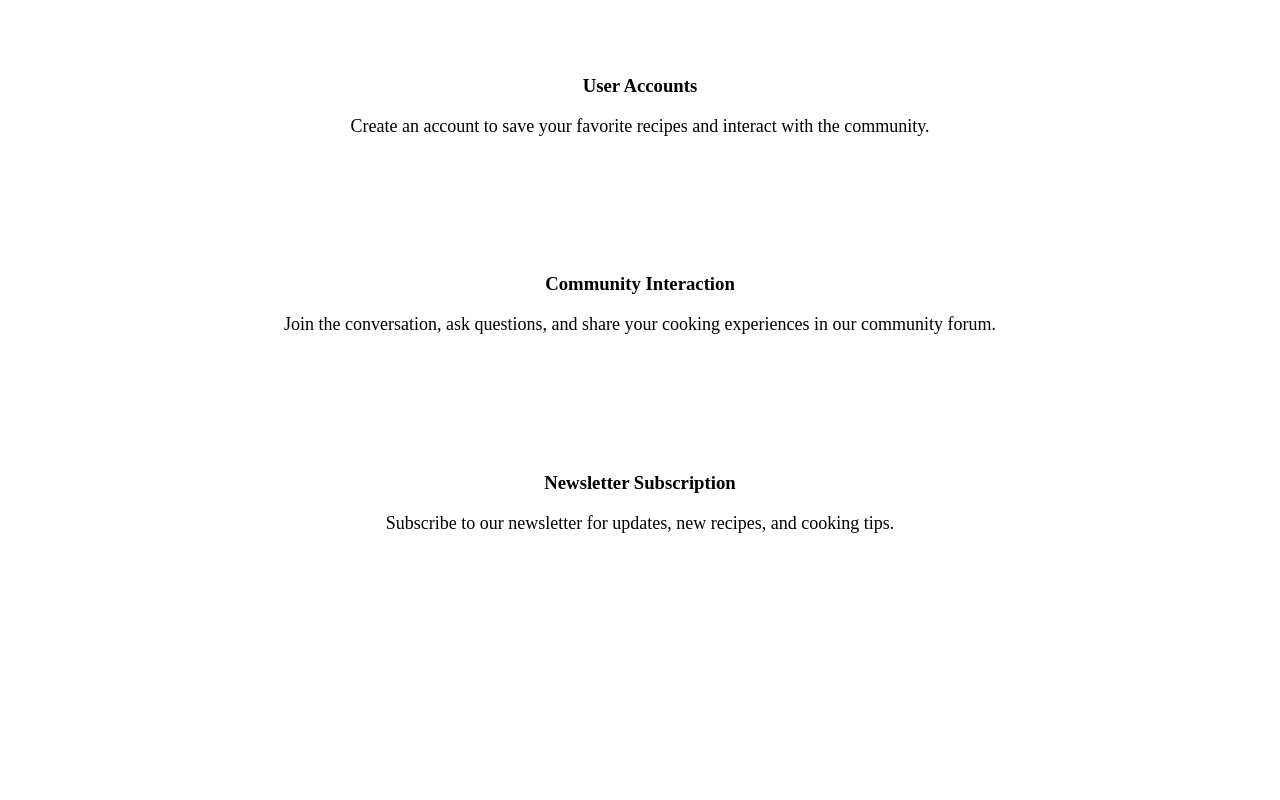
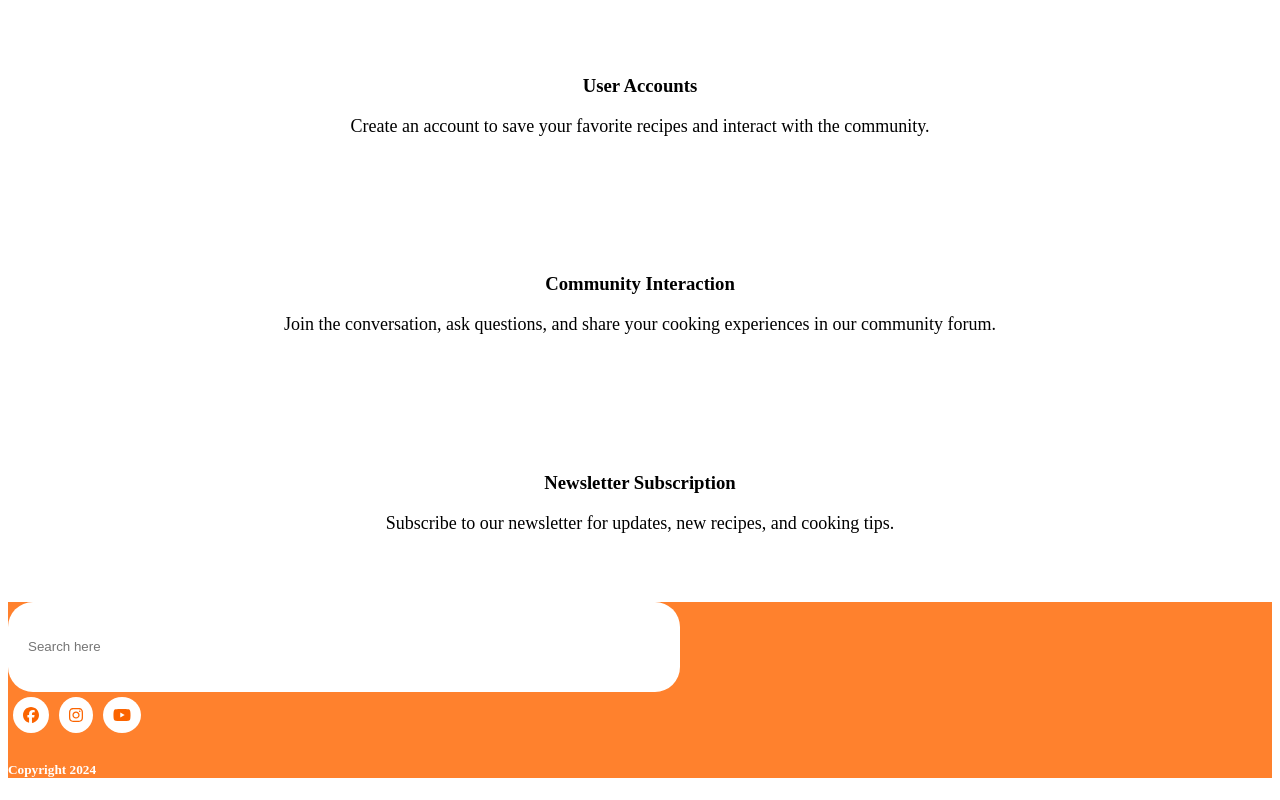
Before and after one commit to DahamiSathsarani/Recipe_Book, a React (Create React App) app in the folder Frontend/: page / in a window 1280 px wide. Shown: the part 2269-3069 px from the top of the page. Before the commit the page ends 2879 px from the top, so only its background shows below. Built offline with nearby package versions, Linux system fonts and the light colour scheme; no server answers; the HTML template or start-up script is replaced by a standard one.

Commit message:
Create footer section

```diff
--- a/Frontend/src/Pages/Home.css
+++ b/Frontend/src/Pages/Home.css
@@ -73,3 +73,27 @@
   border: none;
   background-color: #ff812d;
 }
+
+.Footer{
+  background-color: #ff812d;
+}
+
+.FooterSearchBar{
+  width: 50%;
+  height: 50px;
+  border: none;
+  border-radius: 25px;
+  padding: 20px;
+}
+
+.FooterIcons{
+  background-color: #fff;
+  border-radius: 100%;
+  padding: 10px;
+  margin: 5px;
+  color: #fb6400;
+}
+
+.Footer h5{
+  color: #fff;
+}
--- a/Frontend/src/Pages/Home.js
+++ b/Frontend/src/Pages/Home.js
@@ -15,6 +15,10 @@ import Col from 'react-bootstrap/Col';
 // import { FaCheckCircle } from 'react-icons/fa';
 // import ExampleCarouselImage from 'components/ExampleCarouselImage';
 import { useNavigate } from 'react-router-dom';
+import { FontAwesomeIcon } from '@fortawesome/react-fontawesome';
+import { faFacebook, faInstagram, faYoutube } from '@fortawesome/free-brands-svg-icons';
+import { faSearch } from '@fortawesome/free-solid-svg-icons';
+
 
 import { getCategories } from '../API/Category_API';
 import { getCategorizedRecipes } from '../API/Recipe_API';
@@ -206,9 +210,33 @@ function Home(props) {
             </Button>
           </Modal.Footer>
         </Modal>
-
-
-
+      </Container>
+      <Container className='Footer' fluid>
+        <Row>
+          <div className='d-flex align-items-center justify-content-center m-5'>
+            <input
+              className='FooterSearchBar'
+              placeholder='Search here'>
+            </input>
+            {/* <div className='input-group-append'>
+              <span className='input-group-text'>
+              <FontAwesomeIcon icon={faSearch} />
+              </span>
+            </div> */}
+          </div>
+        </Row>
+        <Row>
+          <div className='d-flex align-items-center justify-content-center'>
+            <FontAwesomeIcon icon={faFacebook} className='FooterIcons'/>
+            <FontAwesomeIcon icon={faInstagram} className='FooterIcons'/>
+            <FontAwesomeIcon icon={faYoutube} className='FooterIcons'/>
+          </div>
+        </Row>
+        <Row>
+          <div className='d-flex align-items-center justify-content-center mt-5'>
+            <h5>Copyright 2024</h5>
+          </div>
+        </Row>
       </Container>
     </section>
   );
```
